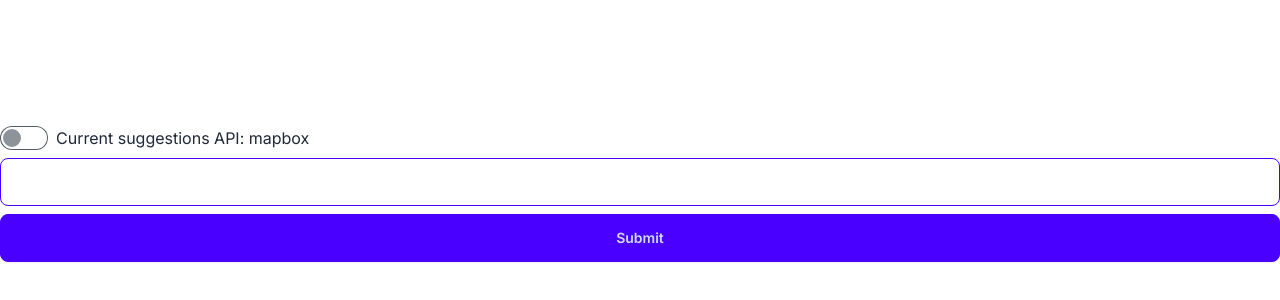
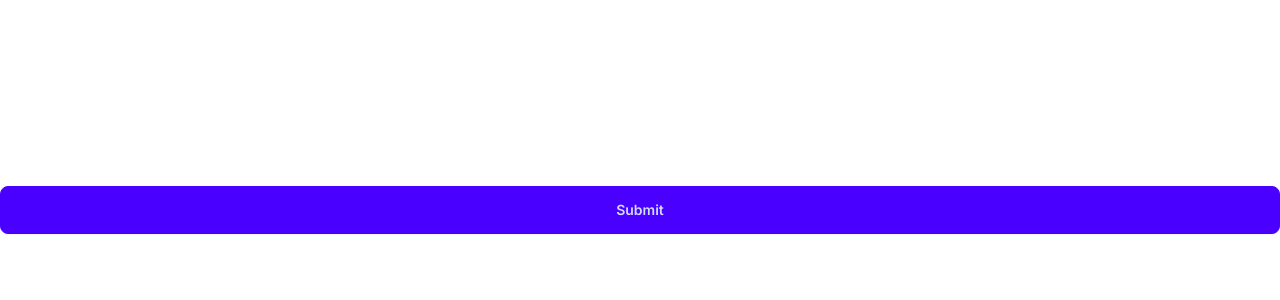
Before and after one commit to MrSucik/ruian-poc, a Next.js app: page / in a window 1280 px wide. Shown: the part 206-506 px from the top of the page. Built offline with nearby package versions, Linux system fonts and the light colour scheme.

Commit message:
fix: remove mapbox and extract input to autocomplete component

```diff
--- a/app/page.tsx
+++ b/app/page.tsx
@@ -1,7 +1,8 @@
 "use client";
 
-import React, { useState } from "react";
+import React from "react";
 import { Formik } from "formik";
+import { AddressAutocomplete } from "#/components/address-autocomplete";
 
 const validate = (values: { address: string }) => {
   const errors: { address?: string } = {};
@@ -12,21 +13,6 @@ const validate = (values: { address: string }) => {
 };
 
 export default function Home() {
-  const [api, setApi] = useState<"mapbox" | "google">("mapbox");
-  const [open, setOpen] = useState(false);
-  const [suggestions, setSuggestions] = useState<string[]>([]);
-
-  const fetchSuggestions = async (
-    address: string,
-    type: "mapbox" | "google" = api
-  ) => {
-    const result = await (
-      await fetch(`/api/suggest-places?type=${type}&address=${address}`)
-    ).json();
-
-    setSuggestions(result);
-  };
-
   return (
     <main className="container grid place-items-center h-screen mx-auto">
       <Formik
@@ -50,53 +36,12 @@ export default function Home() {
           setFieldValue,
         }) => (
           <form onSubmit={handleSubmit} className="grid gap-2 w-full">
-            <div className="flex gap-2">
-              <input
-                type="checkbox"
-                className="toggle"
-                value={api}
-                onChange={() => {
-                  const newType = api === "mapbox" ? "google" : "mapbox";
-                  setApi(newType);
-                  fetchSuggestions(values.address, newType);
-                }}
-              />
-              <p>Current suggestions API: {api}</p>
-            </div>
-            <div className="dropdown">
-              <div>
-                <input
-                  type="address"
-                  name="address"
-                  className="input input-primary w-full"
-                  onChange={(e) => {
-                    handleChange(e);
-                    fetchSuggestions(e.target.value);
-                  }}
-                  onBlur={handleBlur}
-                  onFocus={() => setOpen(true)}
-                  value={values.address}
-                />
-              </div>
-              {open && !!suggestions.length && (
-                <ul className="p-2 shadow menu dropdown-content z-[1] bg-base-100 rounded-box">
-                  {suggestions.map((suggestion) => (
-                    <li key={suggestion}>
-                      <button
-                        className="btn btn-ghost justify-start"
-                        onClick={() => {
-                          setFieldValue("address", suggestion);
-                          setOpen(false);
-                        }}
-                        type="button"
-                      >
-                        {suggestion}
-                      </button>
-                    </li>
-                  ))}
-                </ul>
-              )}
-            </div>
+            <AddressAutocomplete
+              values={values}
+              handleChange={handleChange}
+              handleBlur={handleBlur}
+              setFieldValue={setFieldValue}
+            />
             {errors.address && touched.address && (
               <div role="alert" className="alert alert-error p-2">
                 <svg
--- /dev/null
+++ b/components/address-autocomplete.tsx
@@ -0,0 +1,61 @@
+import { ChangeEvent, FocusEvent, useState } from "react";
+
+export const AddressAutocomplete = ({
+  values,
+  handleChange,
+  handleBlur,
+  setFieldValue,
+}: {
+  values: { address: string };
+  handleChange: (e: ChangeEvent<HTMLInputElement>) => void;
+  handleBlur: (e: FocusEvent<HTMLInputElement>) => void;
+  setFieldValue: (field: string, value: string) => void;
+}) => {
+  const [open, setOpen] = useState(false);
+  const [suggestions, setSuggestions] = useState<string[]>([]);
+
+  const fetchSuggestions = async (address: string) => {
+    const result = await (
+      await fetch(`/api/suggest-places?address=${address}`)
+    ).json();
+
+    setSuggestions(result);
+  };
+
+  return (
+    <div className="dropdown">
+      <div>
+        <input
+          type="address"
+          name="address"
+          className="input input-primary w-full"
+          onChange={(e) => {
+            handleChange(e);
+            fetchSuggestions(e.target.value);
+          }}
+          onBlur={handleBlur}
+          onFocus={() => setOpen(true)}
+          value={values.address}
+        />
+      </div>
+      {open && !!suggestions.length && (
+        <ul className="p-2 shadow menu dropdown-content z-[1] bg-base-100 rounded-box">
+          {suggestions.map((suggestion) => (
+            <li key={suggestion}>
+              <button
+                className="btn btn-ghost justify-start"
+                onClick={() => {
+                  setFieldValue("address", suggestion);
+                  setOpen(false);
+                }}
+                type="button"
+              >
+                {suggestion}
+              </button>
+            </li>
+          ))}
+        </ul>
+      )}
+    </div>
+  );
+};
--- a/pages/api/suggest-places.tsx
+++ b/pages/api/suggest-places.tsx
@@ -9,29 +9,12 @@ const suggestGoogle = async (address: string) => {
   return data.predictions.map((prediction: any) => prediction.description);
 };
 
-const suggestMapbox = async (address: string) => {
-  const response = await fetch(
-    `https://api.mapbox.com/geocoding/v5/mapbox.places/${address}.json?access_token=${process.env.NEXT_PUBLIC_MAPBOX_API_TOKEN}`
-  );
-  const data = await response.json();
-
-  return data.features.map((feature: any) => feature.place_name);
-};
-
 export default async function handler(
   req: NextApiRequest,
   res: NextApiResponse
 ) {
-  const type = req.query.type ?? "google";
   const address = String(req.query.address ?? "");
 
-  if (type === "google") {
-    const data = await suggestGoogle(address);
-    return res.status(200).json(data);
-  } else if (type === "mapbox") {
-    const data = await suggestMapbox(address);
-    return res.status(200).json(data);
-  } else {
-    return res.status(400).json({ message: "Invalid type" });
-  }
+  const data = await suggestGoogle(address);
+  return res.status(200).json(data);
 }
```
